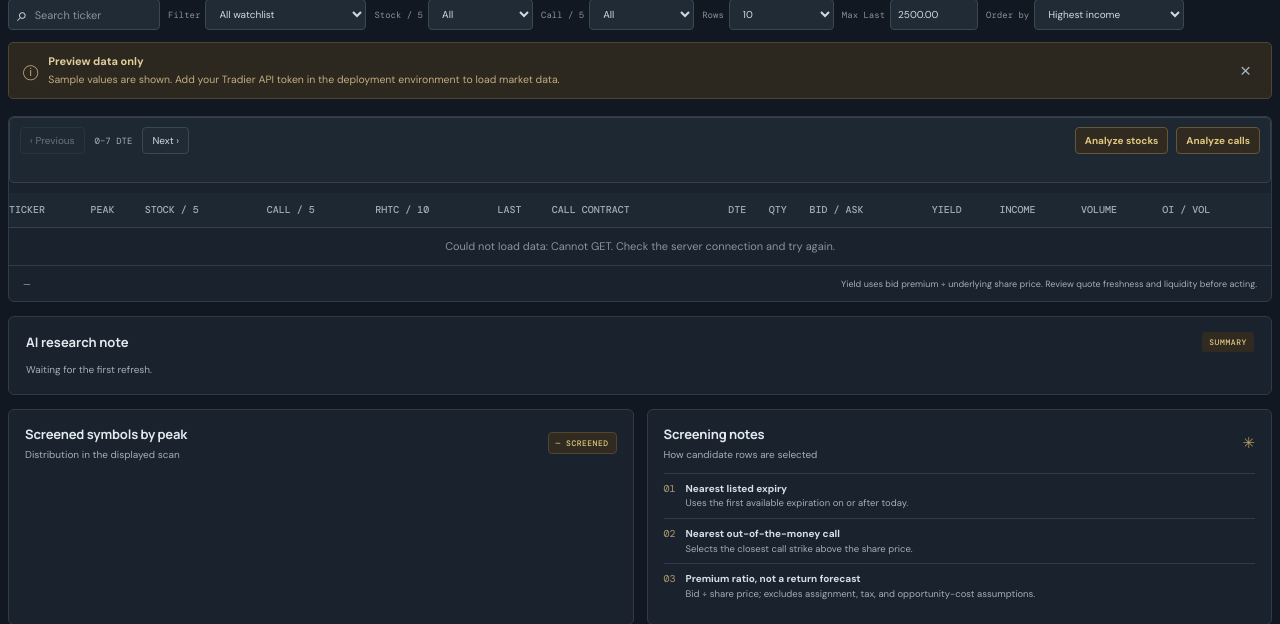
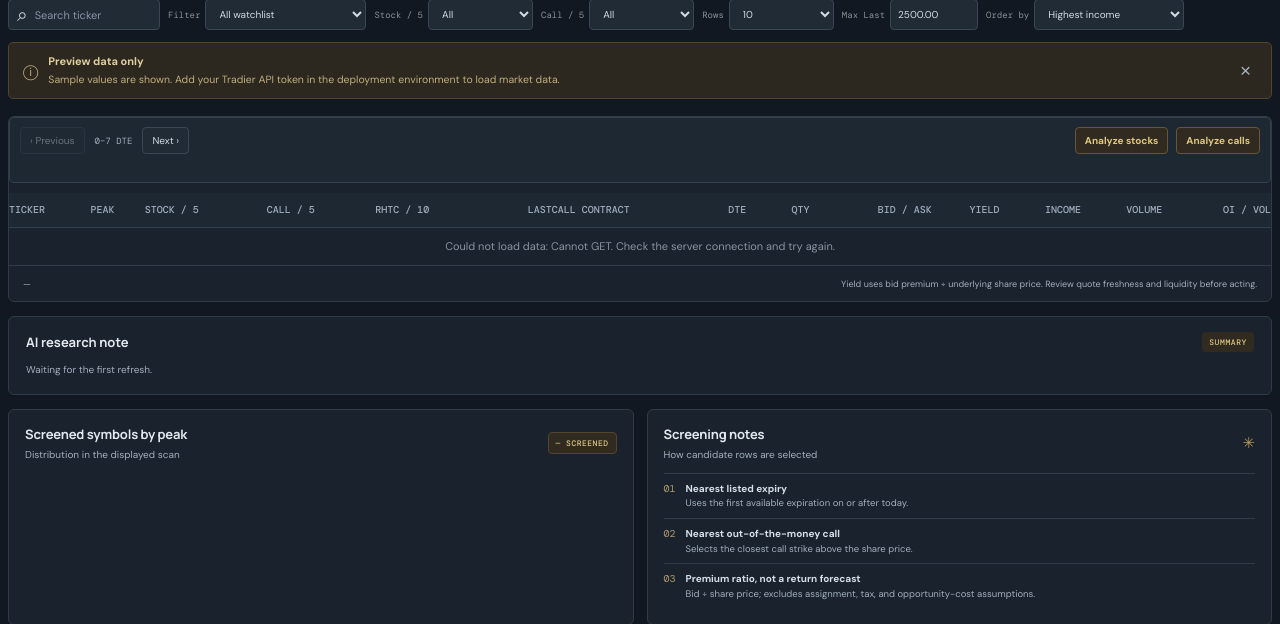
Before and after one commit to henremurr/rhtc-research, a Python web app: template app/options/templates/index.html in a window 1280 px wide. Shown: the part 132-756 px from the top of the page. Run offline with Jinja, Linux system fonts and the light colour scheme; the template is opened without the code that fills it, so the values that code supplies are empty.

Commit message:
Right-align option table headers

```diff
--- a/app/options/static/app.css
+++ b/app/options/static/app.css
@@ -373,3 +373,11 @@ html,body{max-width:100%;overflow-x:hidden;overscroll-behavior-x:none}
 .screener-table tbody td:nth-child(12),
 .screener-table tbody td:nth-child(13),
 .screener-table tbody td:nth-child(14){text-align:right}
+
+.screener-table thead th:nth-child(6),
+.screener-table thead th:nth-child(9),
+.screener-table thead th:nth-child(10),
+.screener-table thead th:nth-child(11),
+.screener-table thead th:nth-child(12),
+.screener-table thead th:nth-child(13),
+.screener-table thead th:nth-child(14){text-align:right}
```
